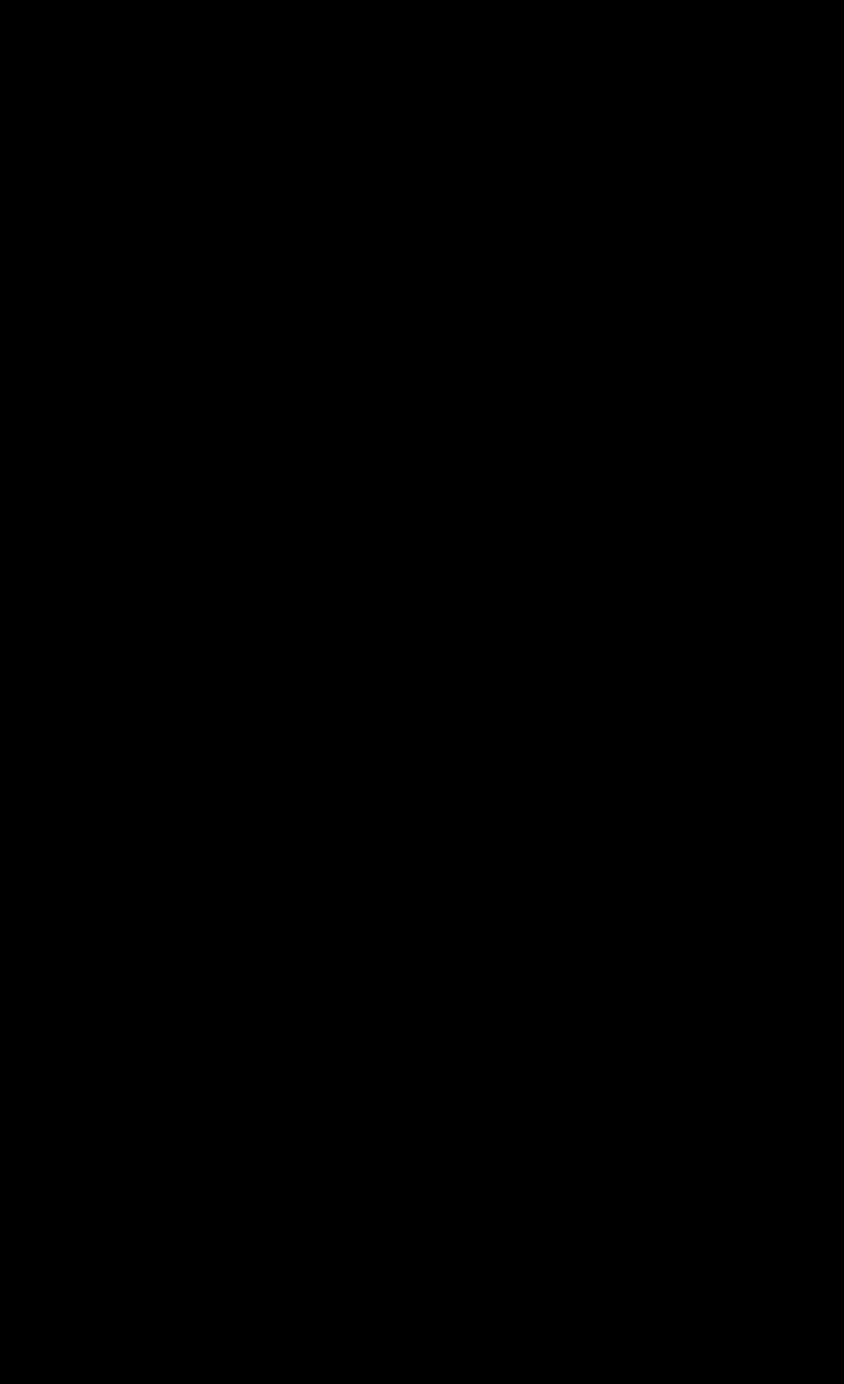
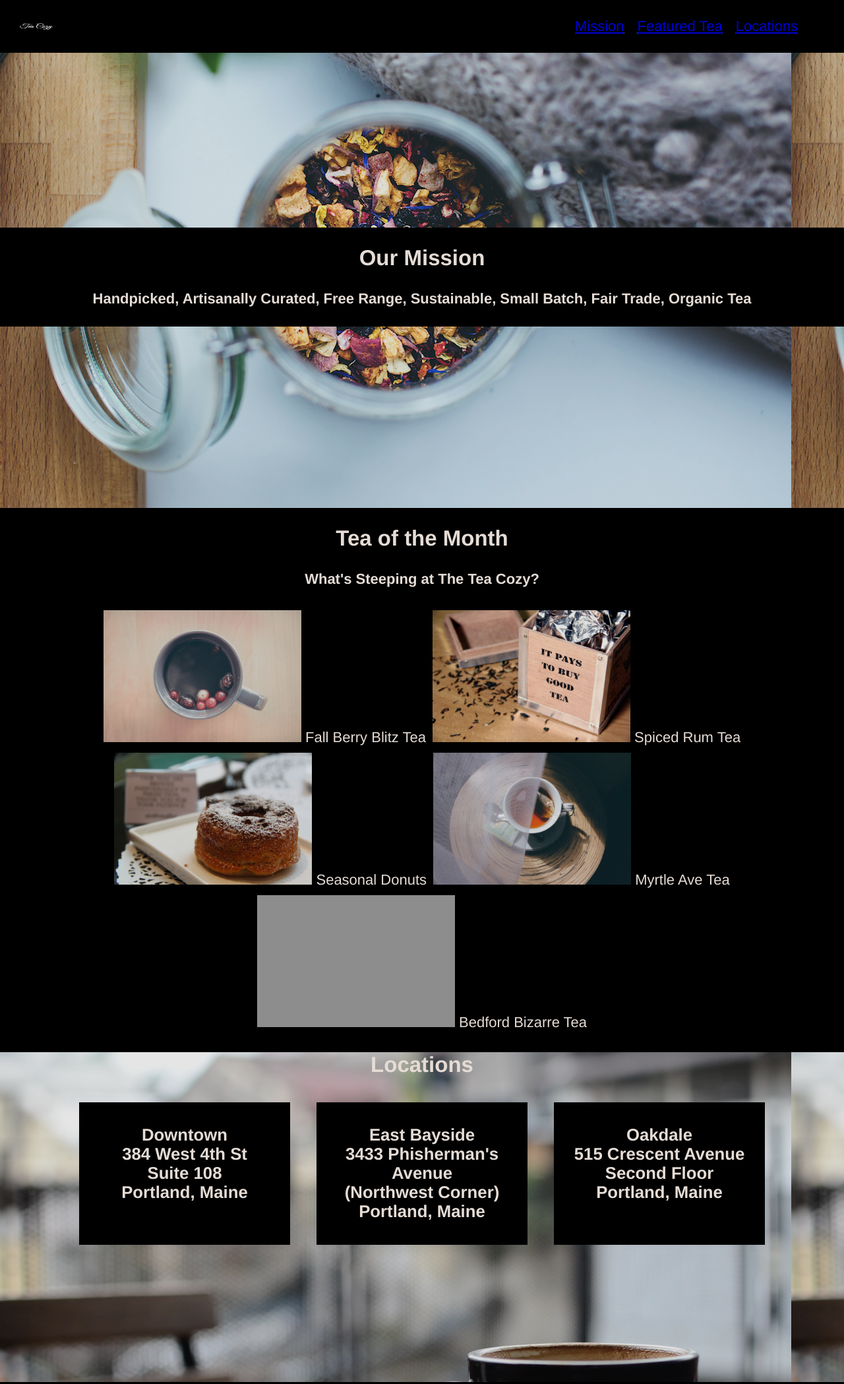
Before and after one commit to ARB89/te-acogedor, a plain HTML site: page index.html in a window 1280 px wide. Shown: the top 2098 px of the page at 66% size. Before the commit the page ends 800 px from the top, so only its background shows below. Drawn offline with Linux system fonts and the light colour scheme; grey boxes are pictures that could not be loaded.

Commit message:
casi terminado

```diff
--- a/index.html
+++ b/index.html
@@ -6,6 +6,86 @@
     <link href="./resources/styles/style.css" type="text/css" rel="stylesheet">
   </head>
   <body>
+    <!--cabecera-->
+    <header>
+      <div class="logo">
+        <img src="./resources/imagen/img-tea-cozy-logo.png" width="50px" height="10px" alt="logo tea">
+      </div>
+    <nav>
+       <span><a href="#Mission">Mission</a></span>
+       <span><a href="#Featured Tea">Featured Tea</a></span>
+       <span><a href="#Locations">Locations</a></span>
+    </nav>
+   </header>
 
+   <!--contenido principal-->
+
+   <div id="Mission" class="foto-grande">
+     <div class="textouno">
+       <h2>Our Mission</h2>
+       <h4>Handpicked, Artisanally Curated, Free Range, Sustainable, Small Batch, Fair Trade, Organic Tea</h4>
+     </div>
+   </div>
+
+   <!--contenidonavegacion-te-->
+
+
+<div id="Featured Tea">
+     <h2>Tea of the Month</h2>
+     <h4>What's Steeping at The Tea Cozy?</h4>
+  <div class="flex-fotos">
+     <div class="dibujo">
+       <img src="./resources/imagen/img-berryblitz.jpg" width="300px" height="200px">
+       <span>Fall Berry Blitz Tea</spna>
+     </div>
+      <div class="dibujo">
+        <img src="./resources/imagen/img-spiced-rum.jpg" width="300px" height="200px">
+        <span>Spiced Rum Tea</spna>
+      </div>
+      <div class="dibujo">
+         <img src="./resources/imagen/img-donut.jpg" width="300px" height="200px">
+         <span>Seasonal Donuts</spna>
+      </div>
+      <div class="dibujo">
+          <img src="./resources/imagen/img-myrtle-ave.jpg" width="300px" height="200px">
+          <span>Myrtle Ave Tea</spna>
+      </div>
+      <div class="dibujo">
+           <img src="./resources/imagen/img-bedford-bizarre.jpg" width="300px" height="200px">
+           <span>Bedford Bizarre Tea</spna>
+     </div>
+  </div>
+</div>
+
+<!--contenidodelocalizador-->
+
+<div id="Locations">
+   <h2>Locations</h2>
+  <div class="flex-gps">
+    <div class="ubicacion">
+      <h3>Downtown<br/>384 West 4th St<br/>Suite 108<br/>Portland, Maine</h3>
+    </div>
+    <div class="ubicacion">
+      <h3>East Bayside<br/>3433 Phisherman's Avenue<br/>(Northwest Corner)<br/>Portland, Maine</h3>
+    </div>
+    <div class="ubicacion">
+      <h3>Oakdale<br/>515 Crescent Avenue<br/>Second Floor<br/>Portland, Maine</h3>
+    </div>
+  </div>
+</div>
+
+<!--contacto-->
+
+<div id="correo">
+  <h2>The Tea Cozy</h2>
+  <h5>contact@theteacozy.com</h5>
+  <h5>917-555-8904</h5>
+</div>
+
+<!--footer-->
+
+<footer>
+<h5>copyright The Tea Cozy 2017</h5>
+</footer>
   </body>
 </html>
--- a/resources/styles/style.css
+++ b/resources/styles/style.css
@@ -1,3 +1,106 @@
 body{
+  margin: 0;
   background-color: black;
+  font-family: Helvetica;
+  font-size: 22px;
+  color: seashell;
+  opacity: 0.9;
+  text-align: center;
 }
+header{
+  width: 100%;
+  height: 80px;
+  background-color: black;
+  position: fixed;
+  z-index: 1;
+  display: flex;
+  justify-content: space-between;
+  align-items: center;
+}
+.logo{
+  padding-left: 30px;
+  width: 50px;
+  height: 10px;
+  display: flex;
+  align-items: center;
+}
+header nav{
+display: flex;
+text-decoration: underline;
+padding-right: 60px;
+}
+nav span {
+  display: inline-block;
+  padding: 20px 10px;
+}
+.todo{
+  display: flex;
+  margin: 0 auto 78px auto;
+}
+.foto-grande h2,h4{
+width: 100%;
+background-color: black;
+}
+
+#Mission{
+  background-image: url("../imagen/img-mission-background.jpg");
+  height: 700px;
+  padding-top: 70px;
+}
+.foto-grande{
+  display: flex;
+  justify-content: center;
+  flex-wrap: wrap;
+}
+.textouno{
+  background-color: black;
+  width: 100%;
+  margin: auto;
+}
+
+#Featured{
+width: 1000px;
+height: 700px;
+margin: auto;
+display: block;
+padding-top: 70px;
+}
+.flex-fotos{
+  display: flex;
+  justify-content: center;
+  flex-wrap: wrap;
+}
+.dibujo{
+  display: block;
+  padding: 5px;
+}
+
+
+#Locations{
+  background-image: url("../imagen/img-locations-background.jpg");
+  height: 500px;
+  display: block;
+}
+.flex-gps{
+  display: flex;
+ padding-top: 5px;
+ justify-content: center;
+ flex-wrap: wrap;
+}
+.ubicacion{
+  background-color: black;
+  width:300px;
+  margin: 5px 20px;
+  padding: 10px;
+  opacity: 1;
+  flex-direction: column;
+  justify-content: center;
+}
+
+#correo{
+  display: block;
+}
+footer{
+  text-align: left;
+  margin-right: 20px;
+}
```
